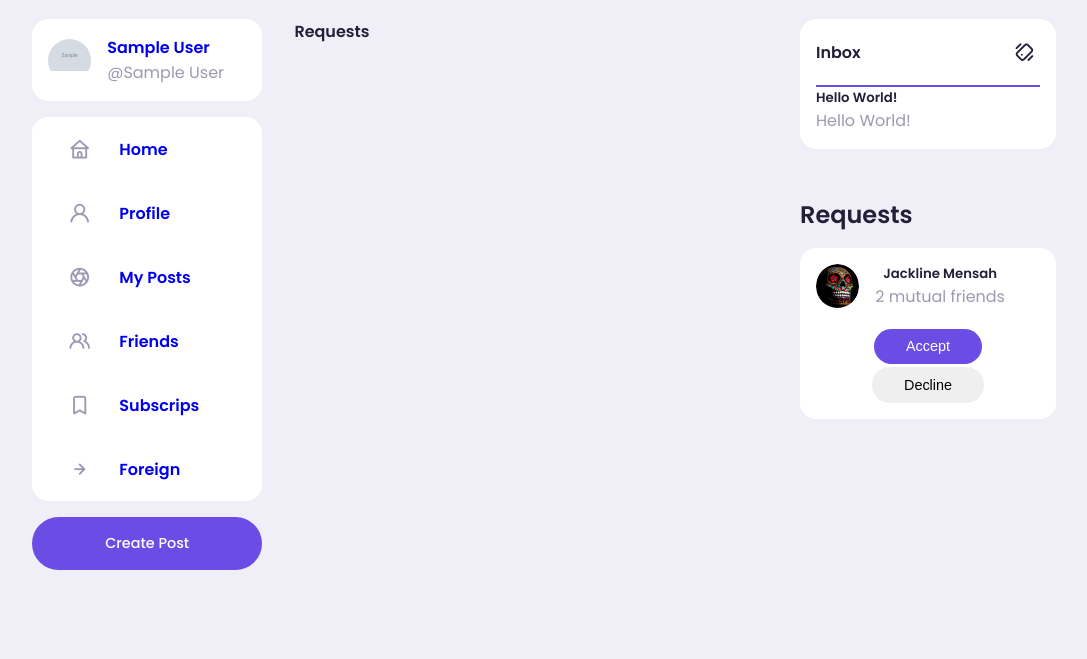
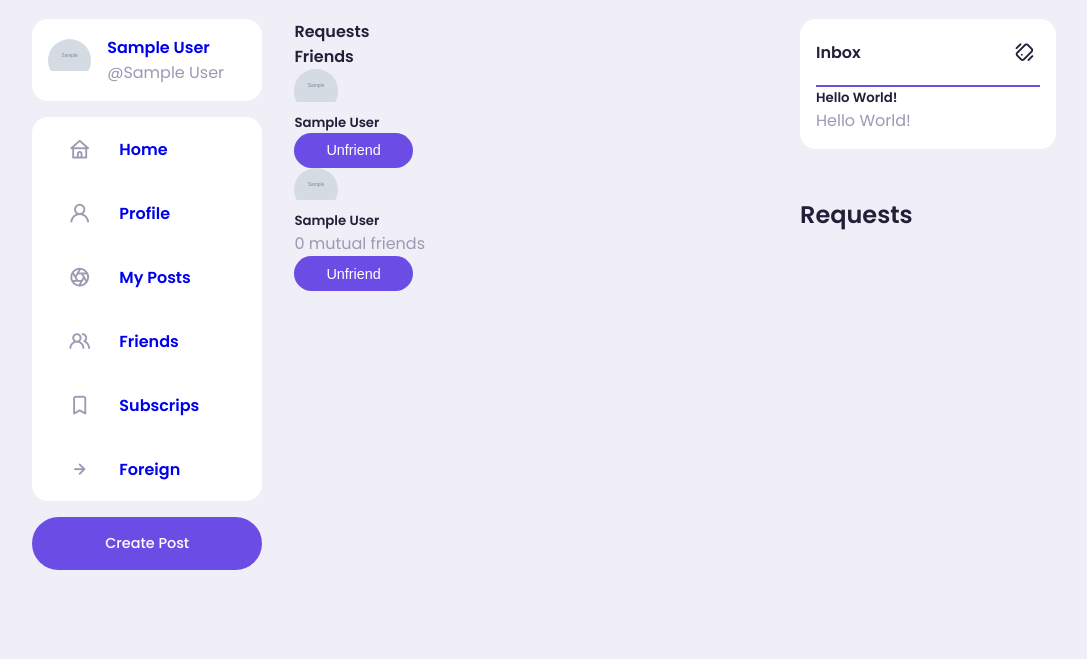
Before and after one commit to Zhijian-Mei/zhijian-group-cmput404-project, a Django app: page /myrequest/ in a window 1280 px wide. Shown: the part 67-726 px from the top of the page, without its empty margins (96-1183 px from the left). Run offline with Django 4.2, Linux system fonts and the light colour scheme; a user stored in the database is signed in; tables that the repository leaves empty hold one stand-in row (values such as "Sample post"); grey boxes marked "Sample" are stand-in pictures.

Commit message:
unfriend completed

```diff
--- a/mysite/mysite/urls.py
+++ b/mysite/mysite/urls.py
@@ -51,6 +51,7 @@ urlpatterns = [
     path('mypost/<str:image_url>', views.show_image, name='image'),
     path('myrequest/', views.my_request),
     path('myrequest/befriend', views.befriend, name='befriend'),
+    path('myrequest/unfriend', views.unfriend, name='unfriend'),
     path('mysubscriptions/', views.my_subscriptions),
     path('friendonly/', views.friend_only),
     path('inbox/', views.like_and_share),
--- a/mysite/mysite/views.py
+++ b/mysite/mysite/views.py
@@ -133,12 +133,31 @@ def my_request(request):
     if request.method == "GET":
         requests = views.myrequest_list(request)
         requests_list = json.loads(json.dumps(requests.data, cls=MyEncoder))
-        #print('requests list::::::', requests_list)
+
+        friends = views.myfriend_list(request)
+        friends_list = json.loads(json.dumps(friends.data, cls=MyEncoder))
+
         authors = views.author_list(request)
         authors_list = json.loads(json.dumps(authors.data, cls=MyEncoder))
-        data = {'requests_list': requests_list, 'authors_list': authors_list}
+        author = views.my_author(request)
+        myauthor = json.loads(json.dumps(author.data, cls=MyEncoder))
+        #print(myauthor)
+        data = {'requests_list': requests_list, 'authors_list': authors_list, 'friends_list': friends_list, 'my': myauthor}
         return render(request, "friendrequest.html", data)
 
+def unfriend(request):
+    if request.method == "POST":
+        print(33333333, request.POST)
+        result = views.unFriend(request)
+        print('error--------------', result)
+        if (result.status_code != 201):
+            # TODO redirect to GET response
+            print('error--------------', result.data)
+            return redirect('./')
+        else:
+            # TODO success message
+            print('SUCCESS!!!! successfully be friend!')
+            return redirect('./')
 
 def befriend(request):
     if request.method == "POST":
--- a/mysite/socialdistribution/templates/base.html
+++ b/mysite/socialdistribution/templates/base.html
@@ -172,11 +172,10 @@
           <div class="request">
             <div class="info">
               <div class="profile-photo">
-                <img src="./images/profile-8.jpg">
+                <img src="{{ author.profileImage }}">
               </div>
               <div>
                 <h5>{{author.displayName}}</h5>
-                <p class="text-muted">0 mutual friends</p>
               </div>
             </div>
             <div class="action">
@@ -184,28 +183,12 @@
                 <input type = "hidden" name = "actor_id" value = {{author.id}}>
                 <input type = "hidden" name = "object_id" value = {{request.object_id}}>
                 <button type="submit" value="Follow {{author.displayName}}" class="btn btn-primary">Accept</button>
-                <button class="btn">Decline</button>
               </form>
             </div>
           </div>
           {% endif %}
           {% endfor %}
           {% endfor %}
-          <div class="request">
-            <div class="info">
-                <div class="profile-photo">
-                    <img src="{% static 'images/profile-9.jpg' %}">
-                </div>
-                <div>
-                    <h5>Jackline Mensah</h5>
-                    <p class="text-muted">2 mutual friends</p>
-                </div>
-            </div>
-            <div class="action">
-                <button class="btn btn-primary">Accept</button>
-                <button class="btn">Decline</button>
-            </div>
-          </div>
         </div>
       </div>
     <!--====================== END OF RIGHT ==========================-->
--- a/mysite/socialdistribution/templates/friendrequest.html
+++ b/mysite/socialdistribution/templates/friendrequest.html
@@ -14,11 +14,10 @@
                 {%if request.actor_id == author.id %}
                 <div class="info">
                     <div class="profile-photo">
-                        <img src="./images/profile-8.jpg">
+                        <img src="{{ author.profileImage }}">
                     </div>
                     <div>
                         <h5>{{author.displayName}}</h5>
-                        <p class="text-muted">0 mutual friends</p>
                     </div>
                 </div>
                 <div class="action">
@@ -26,12 +25,63 @@
                         <input type = "hidden" name = "actor_id" value = {{author.id}}>
                         <input type = "hidden" name = "object_id" value = {{request.object_id}}>
                         <button type="submit" value="Follow {{author.displayName}}" class="btn btn-primary">Accept</button>
-                        <button class="btn">Decline</button>
                     </form>
                 </div>
                 {% endif %}
             {% endfor %}
         {% endfor %}
+        <h4 class="head">Friends</h4>
+        {% for friend in friends_list %}
+            {%if friend.actor_id == my.id %}
+                {% for author in authors_list %}
+                    {%if friend.object_id == author.id %}
+                    <div class="info">
+                        <div class="profile-photo">
+                            <img src="{{ author.profileImage }}">
+                        </div>
+                        <div>
+                            <h5>{{author.displayName}}</h5>
+                        </div>
+                    </div>
+                    <div class="action">
+                        <form action="unfriend" method="post"> {% csrf_token %}
+                            <input type = "hidden" name = "object_id" value = {{author.id}}>
+                            <input type = "hidden" name = "actor_id" value = {{my.id}}>
+                            <input type = "hidden" name = "my_id" value = {{my.id}}>
+                            <input type = "hidden" name = "my_name" value = {{my.displayName}}>
+                            <input type = "hidden" name = "other_name" value = {{author.displayName}}>
+                            <button type="submit" value="Follow {{author.displayName}}" class="btn btn-primary">Unfriend</button>
+                        </form>
+                    </div>
+                    {% endif %}
+                {% endfor %}
+            {% endif %}
+            {%if friend.object_id == my.id %}
+                {% for author in authors_list %}
+                    {%if friend.actor_id == author.id %}
+                    <div class="info">
+                        <div class="profile-photo">
+                            <img src="{{ author.profileImage }}">
+                        </div>
+                        <div>
+                            <h5>{{author.displayName}}</h5>
+                            <p class="text-muted">0 mutual friends</p>
+                        </div>
+                    </div>
+                    <div class="action">
+                        <form action="unfriend" method="post"> {% csrf_token %}
+                            <input type = "hidden" name = "actor_id" value = {{author.id}}>
+                            <input type = "hidden" name = "object_id" value = {{my.id}}>
+                            <input type = "hidden" name = "my_id" value = {{my.id}}>
+                            <input type = "hidden" name = "my_name" value = {{my.displayName}}>
+                            <input type = "hidden" name = "other_name" value = {{author.displayName}}>
+                            <button type="submit" value="Follow {{author.displayName}}" class="btn btn-primary">Unfriend</button>
+                        </form>
+                    </div>
+                    {% endif %}
+                {% endfor %}
+            {% endif %}
+        {% endfor %}
     </div>
 </div>
 {% endblock %}
--- a/mysite/socialdistribution/views.py
+++ b/mysite/socialdistribution/views.py
@@ -40,6 +40,21 @@ def get_author(request, author_id):
     if request.method == 'GET':
         try:
             author = AuthorModel.objects.get(id=author_id)
+            serializer = AuthorSerializer(author)
+            return Response(serializer.data)
+        # TODO polish error message
+        except Exception as e:
+            data = {'error': str(e)}
+            return Response(data, status=status.HTTP_400_BAD_REQUEST)
+
+@api_view(['GET'])
+def my_author(request):
+    """
+    GET and return specific author
+    """
+    if request.method == 'GET':
+        try:
+            author = AuthorModel.objects.get(id=request.user.authormodel.id)
             serializer = AuthorSerializer(author)
             return Response(serializer.data)
         # TODO polish error message
@@ -138,6 +153,17 @@ def mycomment_list(request):
         serializer = CommentSerializer(comments, many=True)
         return Response(serializer.data)
 
+@api_view(['GET', 'POST'])
+def myfriend_list(request):
+    """
+    List all Friends
+    """
+    if request.method == 'GET':
+        friends = FollowRequestModel.objects.order_by('-summary')
+        friends = friends.filter((Q(actor_id=request.user.authormodel) | Q(object_id=request.user.authormodel)), accept=1)
+        serializer = FollowerSerializer(friends, many=True)
+        return Response(serializer.data)
+
 
 @api_view(['GET', 'POST'])
 def myrequest_list(request):
@@ -166,6 +192,43 @@ def beFriend(request):
         except Exception as e:
             message = {'error:', e}
             return Response(message, status=status.HTTP_400_BAD_REQUEST)
+
+@api_view(['POST'])
+def unFriend(request):
+    if request.method == 'POST':
+        actor_id = request.POST['actor_id']
+        object_id = request.POST['object_id']
+        my_id = request.POST['my_id']
+        my_name = request.POST['my_name']
+        other_name = request.POST['other_name']
+        #print(actor_id)
+        #print(object_id)
+        #actor = AuthorModel.objects.get(id=request.user.authormodel.id)
+        if(object_id == my_id):
+            try:
+                request = FollowRequestModel.objects.get(object_id=object_id, actor_id=actor_id)
+                request.accept = 0
+                request.save()
+                message = {'message:', 'successfully unfriend'}
+                return Response(message, status=status.HTTP_200_OK)
+            except Exception as e:
+                message = {'error:', e}
+                return Response(message, status=status.HTTP_400_BAD_REQUEST)
+        else:
+            try:
+                instance = FollowRequestModel.objects.get(object_id=object_id, actor_id=actor_id)
+                actor = AuthorModel.objects.get(id=actor_id)
+                object = AuthorModel.objects.get(id=object_id)
+                instance.delete()
+                FollowRequestModel.objects.create(
+                    summary='{0} wants to follow {1}'.format(other_name, my_name),
+                    actor=object, object=actor
+                    )
+                message = {'message:', 'successfully unfriend'}
+                return Response(message, status=status.HTTP_201_CREATED)
+            except Exception as e:
+                message = {'error:', e}
+                return Response(message, status=status.HTTP_400_BAD_REQUEST)
 
 
 @api_view(['POST'])
```
